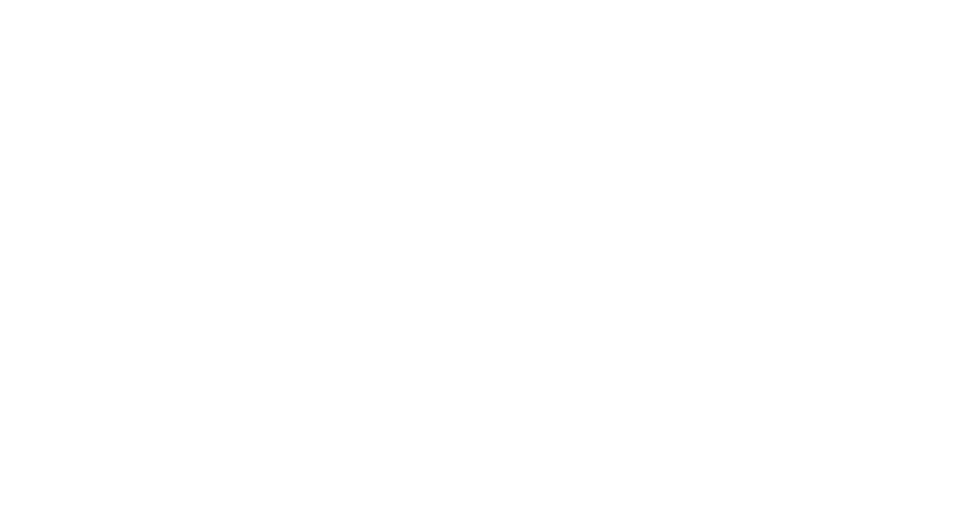
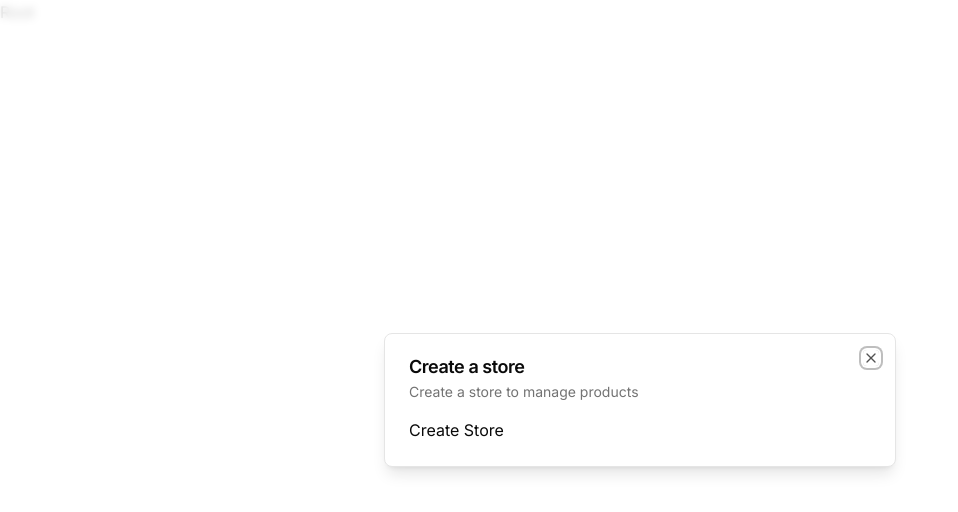
Before and after one commit to zephyrus21/ecm-admin, a Next.js app: page / in a window 1280 px wide. Shown: the top 512 px of the page, without its empty margins (0-958 px from the left). Built offline with nearby package versions, Linux system fonts and the light colour scheme.

Commit message:
added zustand and modal provider

```diff
--- a/package.json
+++ b/package.json
@@ -10,6 +10,7 @@
   },
   "dependencies": {
     "@clerk/nextjs": "^4.21.15",
+    "@radix-ui/react-dialog": "^1.0.4",
     "@radix-ui/react-slot": "^1.0.2",
     "@types/node": "20.4.1",
     "@types/react": "18.2.14",
@@ -18,6 +19,7 @@
     "class-variance-authority": "^0.6.1",
     "eslint": "8.44.0",
     "eslint-config-next": "13.4.9",
+    "lucide-react": "^0.259.0",
     "next": "13.4.9",
     "postcss": "8.4.25",
     "react": "18.2.0",
@@ -25,6 +27,7 @@
     "tailwind-merge": "^1.13.2",
     "tailwindcss": "3.3.2",
     "tailwindcss-animate": "^1.0.6",
-    "typescript": "5.1.6"
+    "typescript": "5.1.6",
+    "zustand": "^4.3.9"
   }
 }
--- a/src/app/(root)/page.tsx
+++ b/src/app/(root)/page.tsx
@@ -1,12 +1,18 @@
-import { Button } from '@/components/ui/button';
-import { UserButton } from '@clerk/nextjs';
+'use client';
+
+import { useEffect } from 'react';
+
+import { useStoreModal } from '@/hooks/use-store-modal';
 
 const Root = () => {
-  return (
-    <main>
-      <UserButton afterSignOutUrl='/' />
-    </main>
-  );
+  const isOpen = useStoreModal((state) => state.isOpen);
+  const onOpen = useStoreModal((state) => state.onOpen);
+
+  useEffect(() => {
+    if (!isOpen) onOpen();
+  }, [isOpen, onOpen]);
+
+  return <div>Root</div>;
 };
 
 export default Root;
--- a/src/app/layout.tsx
+++ b/src/app/layout.tsx
@@ -2,6 +2,7 @@ import './globals.css';
 import type { Metadata } from 'next';
 import { Inter } from 'next/font/google';
 import { ClerkProvider } from '@clerk/nextjs';
+import ModalProvider from '@/providers/modal-provider';
 
 const inter = Inter({ subsets: ['latin'] });
 
@@ -18,7 +19,10 @@ export default function RootLayout({
   return (
     <html lang='en'>
       <ClerkProvider>
-        <body className={inter.className}>{children}</body>
+        <body className={inter.className}>
+          <ModalProvider />
+          {children}
+        </body>
       </ClerkProvider>
     </html>
   );
--- /dev/null
+++ b/src/components/modals/modal.tsx
@@ -0,0 +1,46 @@
+'use client';
+
+import React from 'react';
+import {
+  Dialog,
+  DialogContent,
+  DialogDescription,
+  DialogHeader,
+  DialogTitle,
+} from '../ui/dialog';
+
+type ModalProps = {
+  title: string;
+  description: string;
+  isOpen: boolean;
+  onClose: () => void;
+  children?: React.ReactNode;
+};
+
+const Modal = ({
+  title,
+  description,
+  isOpen,
+  onClose,
+  children,
+}: ModalProps) => {
+  const onChange = (open: boolean) => {
+    if (!open) {
+      onClose();
+    }
+  };
+
+  return (
+    <Dialog open={isOpen} onOpenChange={onChange}>
+      <DialogContent>
+        <DialogHeader>
+          <DialogTitle>{title}</DialogTitle>
+          <DialogDescription>{description}</DialogDescription>
+        </DialogHeader>
+        <div>{children}</div>
+      </DialogContent>
+    </Dialog>
+  );
+};
+
+export default Modal;
--- /dev/null
+++ b/src/components/modals/store-modal.tsx
@@ -0,0 +1,19 @@
+import React from 'react';
+import Modal from '@/components/modals/modal';
+import { useStoreModal } from '@/hooks/use-store-modal';
+
+const StoreModal = () => {
+  const storeModal = useStoreModal();
+
+  return (
+    <Modal
+      title='Create a store'
+      description='Create a store to manage products'
+      isOpen={storeModal.isOpen}
+      onClose={storeModal.onClose}>
+      Create Store
+    </Modal>
+  );
+};
+
+export default StoreModal;
--- /dev/null
+++ b/src/components/ui/dialog.tsx
@@ -0,0 +1,122 @@
+'use client';
+
+import * as React from 'react';
+import * as DialogPrimitive from '@radix-ui/react-dialog';
+import { X } from 'lucide-react';
+
+import { cn } from '@/lib/utils';
+
+const Dialog = DialogPrimitive.Root;
+
+const DialogTrigger = DialogPrimitive.Trigger;
+
+const DialogPortal = ({
+  className,
+  ...props
+}: DialogPrimitive.DialogPortalProps) => (
+  <DialogPrimitive.Portal className={cn(className)} {...props} />
+);
+DialogPortal.displayName = DialogPrimitive.Portal.displayName;
+
+const DialogOverlay = React.forwardRef<
+  React.ElementRef<typeof DialogPrimitive.Overlay>,
+  React.ComponentPropsWithoutRef<typeof DialogPrimitive.Overlay>
+>(({ className, ...props }, ref) => (
+  <DialogPrimitive.Overlay
+    ref={ref}
+    className={cn(
+      'fixed inset-0 z-50 bg-background/80 backdrop-blur-sm data-[state=open]:animate-in data-[state=closed]:animate-out data-[state=closed]:fade-out-0 data-[state=open]:fade-in-0',
+      className
+    )}
+    {...props}
+  />
+));
+DialogOverlay.displayName = DialogPrimitive.Overlay.displayName;
+
+const DialogContent = React.forwardRef<
+  React.ElementRef<typeof DialogPrimitive.Content>,
+  React.ComponentPropsWithoutRef<typeof DialogPrimitive.Content>
+>(({ className, children, ...props }, ref) => (
+  <DialogPortal>
+    <DialogOverlay />
+    <DialogPrimitive.Content
+      ref={ref}
+      className={cn(
+        'fixed left-[50%] top-[50%] z-50 grid w-full max-w-lg translate-x-[-50%] translate-y-[-50%] gap-4 border bg-background p-6 shadow-lg duration-200 data-[state=open]:animate-in data-[state=closed]:animate-out data-[state=closed]:fade-out-0 data-[state=open]:fade-in-0 data-[state=closed]:zoom-out-95 data-[state=open]:zoom-in-95 data-[state=closed]:slide-out-to-left-1/2 data-[state=closed]:slide-out-to-top-[48%] data-[state=open]:slide-in-from-left-1/2 data-[state=open]:slide-in-from-top-[48%] sm:rounded-lg md:w-full',
+        className
+      )}
+      {...props}>
+      {children}
+      <DialogPrimitive.Close className='absolute right-4 top-4 rounded-sm opacity-70 ring-offset-background transition-opacity hover:opacity-100 focus:outline-none focus:ring-2 focus:ring-ring focus:ring-offset-2 disabled:pointer-events-none data-[state=open]:bg-accent data-[state=open]:text-muted-foreground'>
+        <X className='h-4 w-4' />
+        <span className='sr-only'>Close</span>
+      </DialogPrimitive.Close>
+    </DialogPrimitive.Content>
+  </DialogPortal>
+));
+DialogContent.displayName = DialogPrimitive.Content.displayName;
+
+const DialogHeader = ({
+  className,
+  ...props
+}: React.HTMLAttributes<HTMLDivElement>) => (
+  <div
+    className={cn(
+      'flex flex-col space-y-1.5 text-center sm:text-left',
+      className
+    )}
+    {...props}
+  />
+);
+DialogHeader.displayName = 'DialogHeader';
+
+const DialogFooter = ({
+  className,
+  ...props
+}: React.HTMLAttributes<HTMLDivElement>) => (
+  <div
+    className={cn(
+      'flex flex-col-reverse sm:flex-row sm:justify-end sm:space-x-2',
+      className
+    )}
+    {...props}
+  />
+);
+DialogFooter.displayName = 'DialogFooter';
+
+const DialogTitle = React.forwardRef<
+  React.ElementRef<typeof DialogPrimitive.Title>,
+  React.ComponentPropsWithoutRef<typeof DialogPrimitive.Title>
+>(({ className, ...props }, ref) => (
+  <DialogPrimitive.Title
+    ref={ref}
+    className={cn(
+      'text-lg font-semibold leading-none tracking-tight',
+      className
+    )}
+    {...props}
+  />
+));
+DialogTitle.displayName = DialogPrimitive.Title.displayName;
+
+const DialogDescription = React.forwardRef<
+  React.ElementRef<typeof DialogPrimitive.Description>,
+  React.ComponentPropsWithoutRef<typeof DialogPrimitive.Description>
+>(({ className, ...props }, ref) => (
+  <DialogPrimitive.Description
+    ref={ref}
+    className={cn('text-sm text-muted-foreground', className)}
+    {...props}
+  />
+));
+DialogDescription.displayName = DialogPrimitive.Description.displayName;
+
+export {
+  Dialog,
+  DialogTrigger,
+  DialogContent,
+  DialogHeader,
+  DialogFooter,
+  DialogTitle,
+  DialogDescription,
+};
--- /dev/null
+++ b/src/hooks/use-store-modal.tsx
@@ -0,0 +1,13 @@
+import { create } from 'zustand';
+
+interface useStoreModalStore {
+  isOpen: boolean;
+  onOpen: () => void;
+  onClose: () => void;
+}
+
+export const useStoreModal = create<useStoreModalStore>((set) => ({
+  isOpen: false,
+  onOpen: () => set({ isOpen: true }),
+  onClose: () => set({ isOpen: false }),
+}));
--- /dev/null
+++ b/src/providers/modal-provider.tsx
@@ -0,0 +1,25 @@
+'use client';
+
+import { useEffect, useState } from 'react';
+
+import StoreModal from '@/components/modals/store-modal';
+
+const ModalProvider = () => {
+  const [isMounted, setIsMounted] = useState(false);
+
+  useEffect(() => {
+    setIsMounted(true);
+  }, []);
+
+  if (!isMounted) {
+    return null;
+  }
+
+  return (
+    <>
+      <StoreModal />
+    </>
+  );
+};
+
+export default ModalProvider;
```
Also changed, not shown: 1 other file (tests, documents, lock files or other folders).
